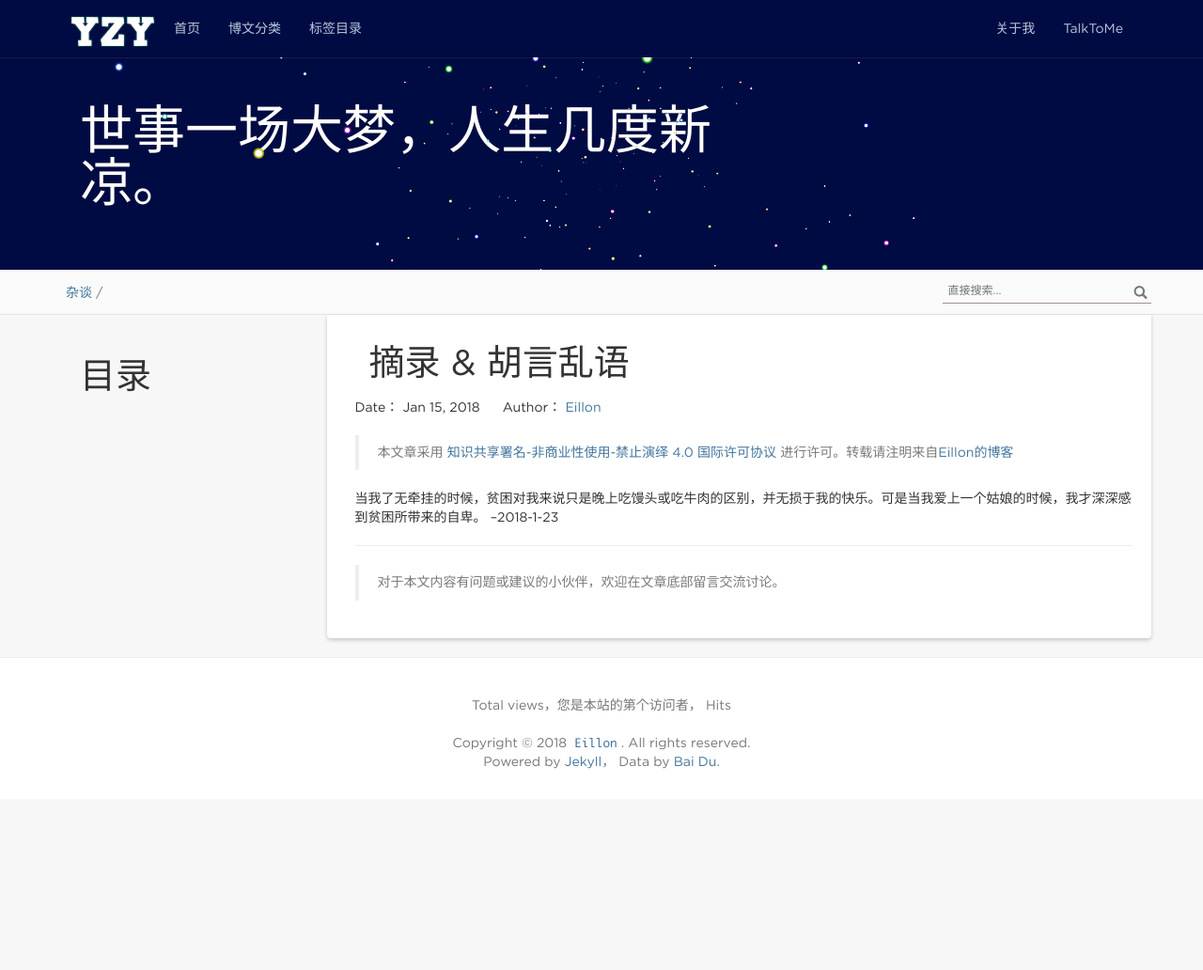
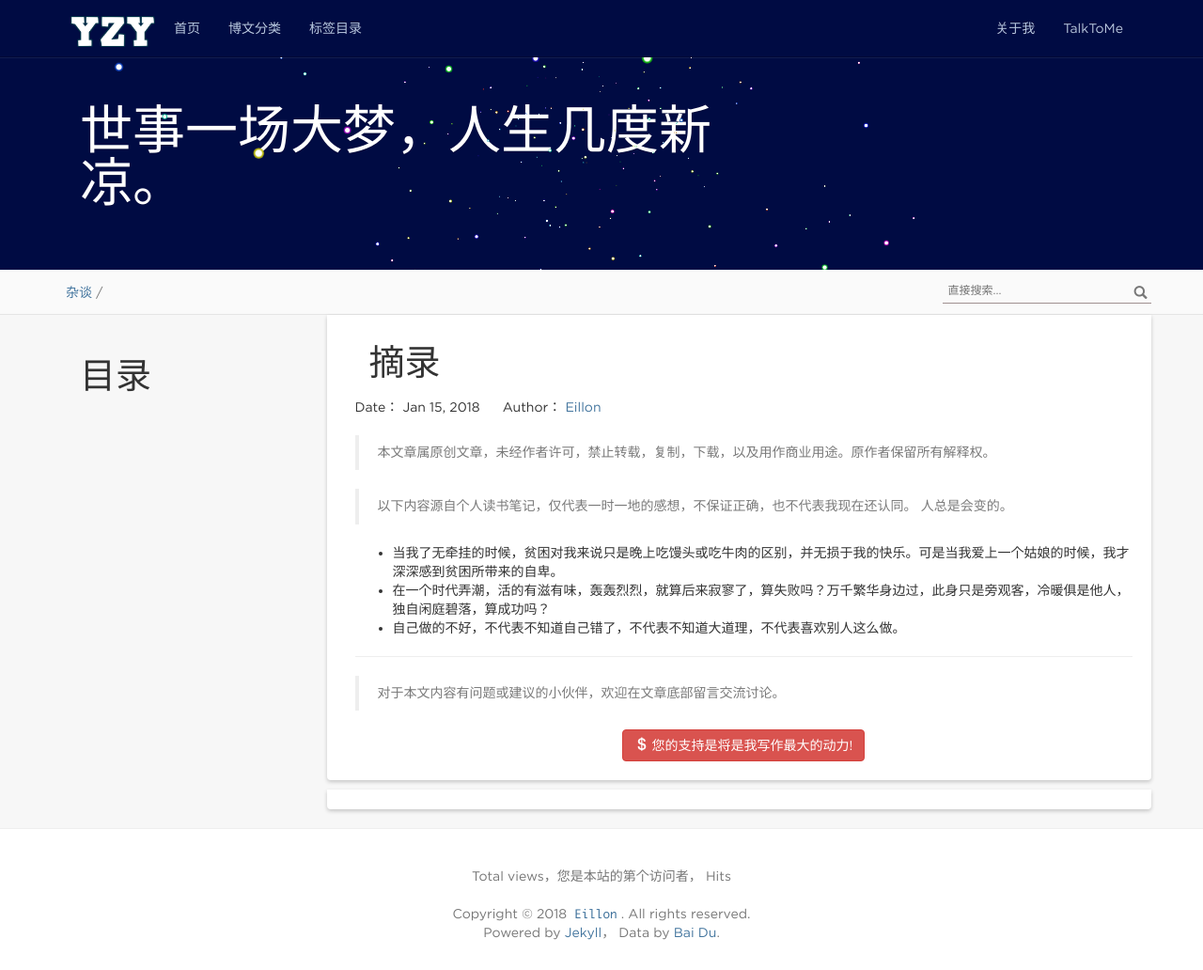
Before and after one commit to eillon/eillon.github.io, a Jekyll site: the page built from _posts/2018-01-23-摘录.md, in a window 1280 px wide and 1032 px high. Shown: the whole window at 94% size. Built offline with Jekyll 4.4.1, drawn with Linux system fonts in a browser that asks for light colours; nearby versions of some CDN libraries; comment, search, counter and statistics services are not loaded.

Commit message:
2018-4-11 更新摘录

```diff
--- a/_config.yml
+++ b/_config.yml
@@ -15,7 +15,8 @@ permalink: /:year/:month/:day/:title/
 excerpt_separator:  '<!-- more -->' #文章摘要
 paginate: 8
 paginate_path: "page:num"
-plugins: [jekyll-paginate]
+plugins_dir: [jekyll-paginate]
+gems: [jekyll-paginate]
 exclude: ['README.md', 'Gemfile.lock', 'Gemfile', 'Rakefile']
 github_username: eillon
 highlighter: rouge
--- a/_posts/2018-01-23-摘录.md
+++ b/_posts/2018-01-23-摘录.md
@@ -1,6 +1,6 @@
 ---
-layout: post
-title: "摘录 & 胡言乱语"
+layout: original
+title: "摘录"
 date: 2018-01-15 21:00:00 +0800
 categories: 杂谈
 tags: [摘录, 持续更新]
@@ -8,4 +8,11 @@ tags: [摘录, 持续更新]
 * content
 {:toc}
 
-当我了无牵挂的时候，贫困对我来说只是晚上吃馒头或吃牛肉的区别，并无损于我的快乐。可是当我爱上一个姑娘的时候，我才深深感到贫困所带来的自卑。                            --2018-1-23
+
+> 以下内容源自个人读书笔记，仅代表一时一地的感想，不保证正确，也不代表我现在还认同。
+> 人总是会变的。
+<!-- more -->
+
+* 当我了无牵挂的时候，贫困对我来说只是晚上吃馒头或吃牛肉的区别，并无损于我的快乐。可是当我爱上一个姑娘的时候，我才深深感到贫困所带来的自卑。
+* 在一个时代弄潮，活的有滋有味，轰轰烈烈，就算后来寂寥了，算失败吗？万千繁华身边过，此身只是旁观客，冷暖俱是他人，独自闲庭碧落，算成功吗？
+* 自己做的不好，不代表不知道自己错了，不代表不知道大道理，不代表喜欢别人这么做。
```
Also changed, not shown: _posts/2018-01-15-复习提纲.md (+1 -1 lines), _posts/2018-01-16-荒野行动地图.md (+1 -1 lines), README.md.
